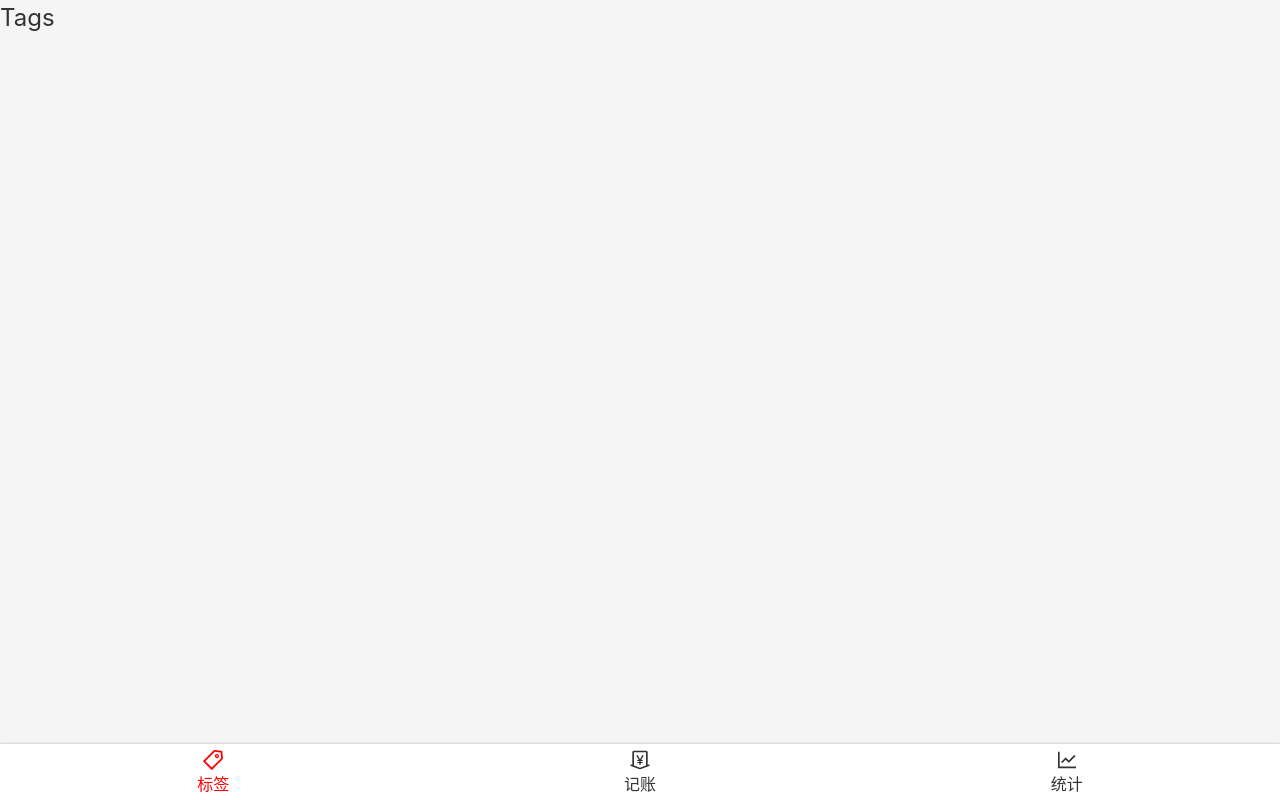
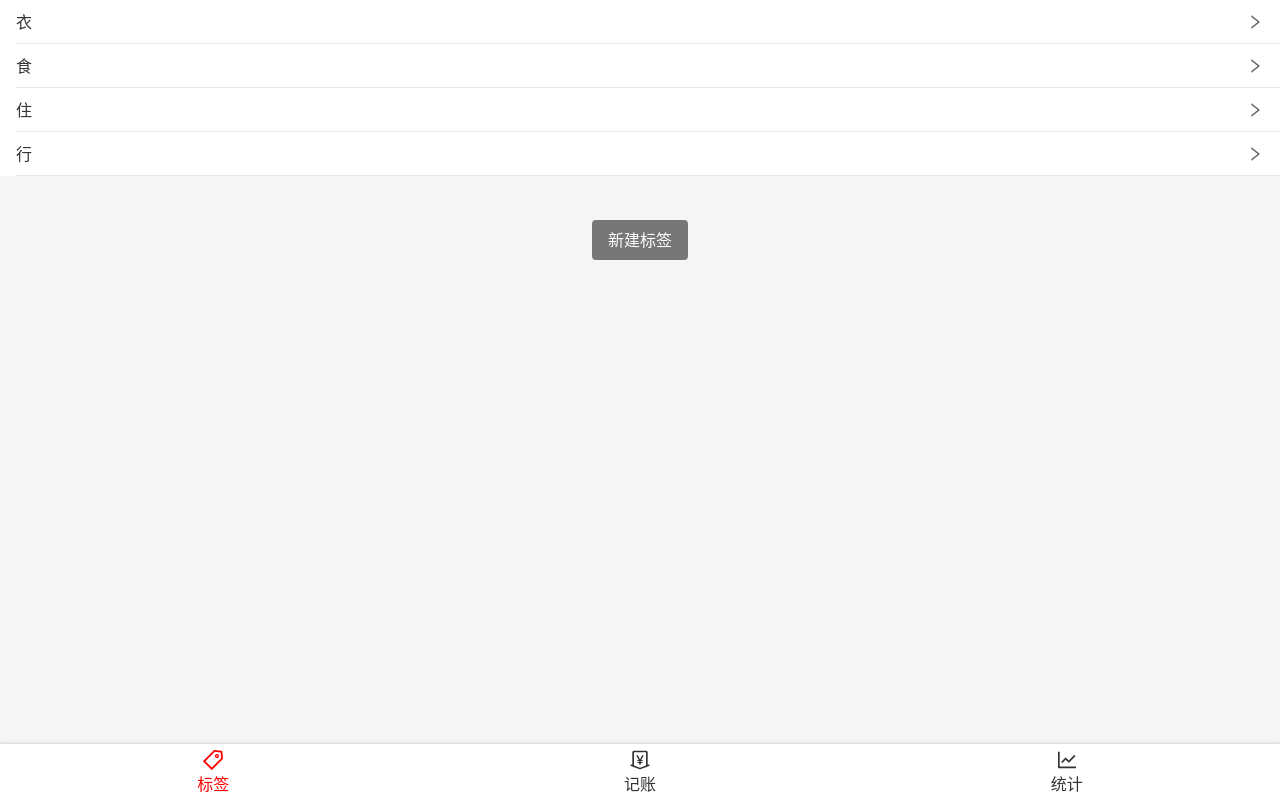
Before and after one commit to shervinchen/moni-react, a React app: page /#/tags in a window 1280 px wide. Built offline with nearby package versions, Linux system fonts and the light colour scheme.

Commit message:
完成标签列表页基本布局、样式

```diff
--- a/src/views/Tags.tsx
+++ b/src/views/Tags.tsx
@@ -1,12 +1,60 @@
 import React from "react";
 import Layout from "components/Layout";
-import useTags from 'useTags'
+import useTags from "useTags";
+import Icon from "components/Icon";
+import styled from "styled-components";
+
+const TagList = styled.ol`
+  background: #fff;
+  font-size: 16px;
+  padding-left: 16px;
+  > li {
+    display: flex;
+    min-height: 44px;
+    align-items: center;
+    justify-content: space-between;
+    border-bottom: 1px solid #e6e6e6;
+    svg {
+      width: 18px;
+      height: 18px;
+      color: #666;
+      margin-right: 16px;
+    }
+  }
+`;
+
+const Button = styled.button`
+  background: #767676;
+  color: #fff;
+  border-radius: 4px;
+  border: none;
+  height: 40px;
+  padding: 0 16px;
+`;
+
+const ButtonWrapper = styled.div`
+  margin-top: 28px;
+  padding: 16px;
+  display: flex;
+  justify-content: center;
+  align-items: center;
+`;
 
 const Tags = () => {
-  const { tags, setTags } = useTags()
+  const { tags, setTags } = useTags();
   return (
     <Layout>
-      <h2>Tags</h2>
+      <TagList>
+        {tags.map((tag) => (
+          <li key={tag}>
+            <span>{tag}</span>
+            <Icon name="right" />
+          </li>
+        ))}
+      </TagList>
+      <ButtonWrapper>
+        <Button>新建标签</Button>
+      </ButtonWrapper>
     </Layout>
   );
 };
```
